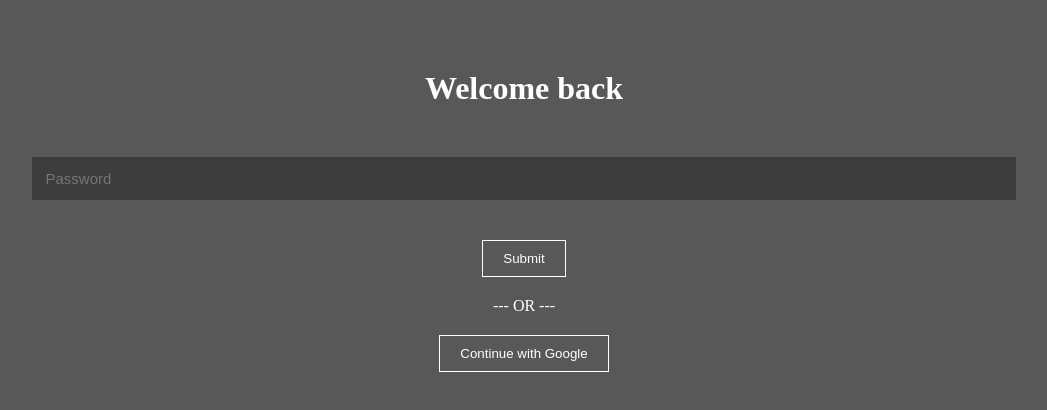
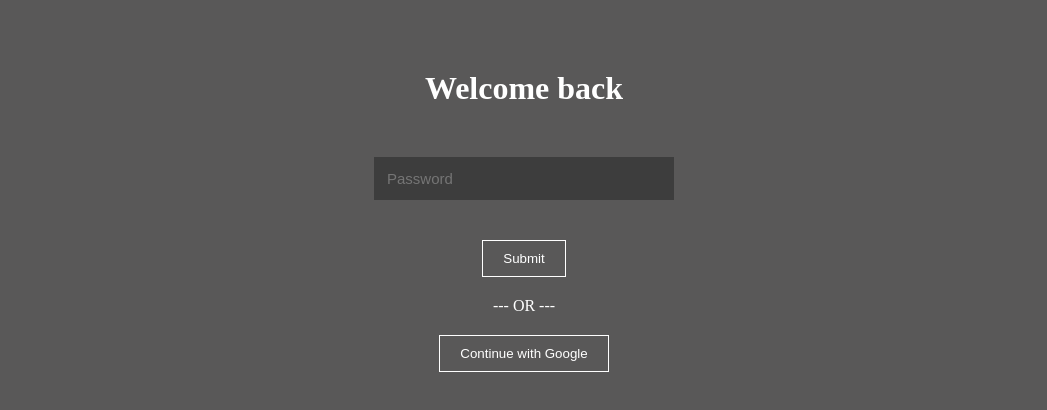
Before and after one commit to shim369/Nextjs-Rails-CrudApp, a Next.js app in the folder blog_client/: page /login in a window 1280 px wide. Both pictures are taken after typing "name@example.com" into the empty fields and a click on the button "Continue". Shown: the top 410 px of the page, without its empty margins (116-1163 px from the left). Built offline with nearby package versions, Linux system fonts and the light colour scheme.

Commit message:
update function

```diff
--- a/blog_client/src/pages/login.tsx
+++ b/blog_client/src/pages/login.tsx
@@ -72,6 +72,7 @@ const EmailInputForm: React.FC<EmailInputFormProps> = ({ handleEmailSubmit, emai
       placeholder='Email'
       value={email}
       onChange={(e) => setEmail(e.target.value)}
+      className={styles.email}
       required
     /></div>
     <button type='submit'>Continue</button>
@@ -93,6 +94,7 @@ const PasswordInputForm: React.FC<PasswordInputFormProps> = ({ handlePasswordSub
       placeholder='Password'
       value={password}
       onChange={(e) => setPassword(e.target.value)}
+      className={styles.password}
       required
     />
     {loginError && <p>{loginError}</p>}
--- a/blog_client/src/styles/style.module.css
+++ b/blog_client/src/styles/style.module.css
@@ -121,3 +121,8 @@
     object-fit: cover;
     margin-bottom: 20px;
 }
+
+.email, .password {
+    width: 100%;
+    max-width: 300px;
+}
```
